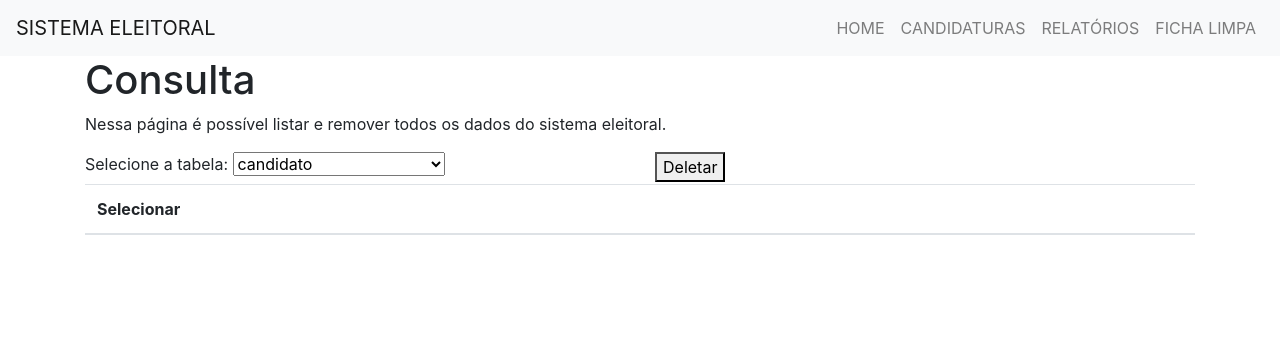
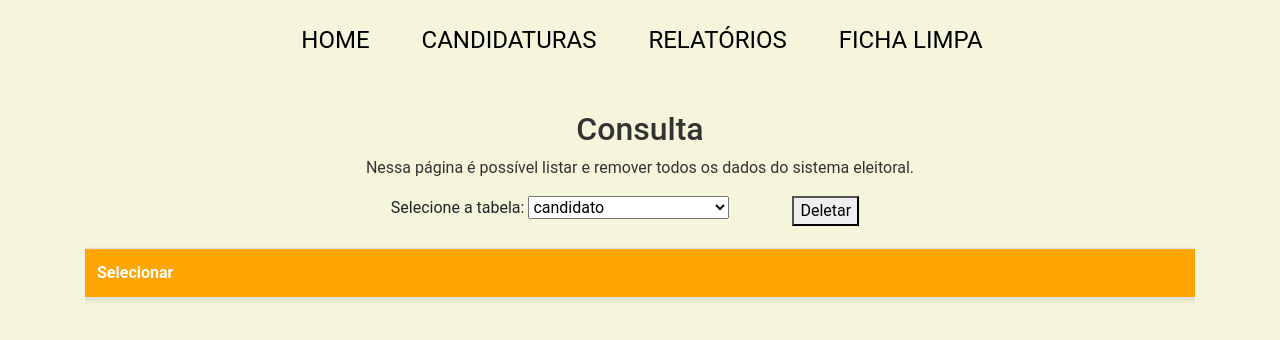
Before and after one commit to gmafrac/electoral-system-manager, a Flask app: page / in a window 1280 px wide. Shown: the top 340 px of the page. Run offline with Flask 3, Linux system fonts and the light colour scheme; data that the repository does not hold is empty; some libraries are stand-ins or nearby versions.

Commit message:
Updating the css and the candidaturas.html logic

```diff
--- a/app.py
+++ b/app.py
@@ -3,6 +3,47 @@ from flask import Flask, render_template, request, redirect, url_for, flash, ses
 from db.utils import *
 
 load_dotenv()
+
+dicionario_campos = {
+    "id_processo": "ID do Processo",
+    "dt_inicio": "Data de Início",
+    "dt_fim": "Data de Fim",
+    "ds_procedencia": "Procedência",
+    "st_processo": "Status do Processo",
+    "nr_cpf": "CPF",
+    "nm_pessoa": "Nome",
+    "ds_tipo": "Tipo",
+    "nr_partido": "Número do Partido",
+    "nm_partido": "Nome do Partido",
+    "ds_sigla": "Sigla",
+    "ds_programa": "Programa",
+    "ds_intencoes": "Intenções",
+    "an_eleicao": "Ano da Eleição",
+    "nm_pais": "País",
+    "sigla_pais": "Sigla do País",
+    "nm_estado": "Estado",
+    "sigla_estado": "Sigla do Estado",
+    "nm_cidade": "Cidade",
+    "id_cargo": "ID do Cargo",
+    "nm_cargo": "Nome do Cargo",
+    "ds_representacao": "Representação",
+    "id_candidatura": "ID da Candidatura",
+    "nr_cpf_candidato": "CPF do Candidato",
+    "nr_cpf_vice": "CPF do Vice",
+    "nr_pleito": "Número do Pleito",
+    "ds_status": "Status",
+    "id_equipe": "ID da Equipe",
+    "nm_equipe": "Nome da Equipe",
+    "nr_cnpj": "CNPJ",
+    "nm_empresa": "Nome da Empresa",
+    "nr_cnpj_doador": "CNPJ do Doador",
+    "dt_doacao": "Data da Doação",
+    "vl_doacao": "Valor da Doação",
+    "nr_cpf_doador": "CPF do Doador",
+    "id_candidatura": "ID da Candidatura"
+}
+
+dicionario_campos_inv = {v: k for k, v in dicionario_campos.items()}
 
 TABLES = {
     "processo_judicial": ["id_processo"],
@@ -25,93 +66,67 @@ TABLES = {
 }
 
 app = Flask(__name__)
+app.secret_key = 'DJAOIJODIAJ7818'
 
 db_initialization()
 
-@app.route("/", methods=["GET", "POST"])
-def index(selected_table = "candidato"):
-
-    if request.method == "POST":
-        selected_table = request.form.get("table")
-
+def execute_query(query, params=None):
     try:
         with get_connection() as conn:
             cur = conn.cursor()
-            cur.execute(f"SELECT * FROM {selected_table};")
+            cur.execute(query, params)
             data = cur.fetchall()
-            colnames = [desc[0] for desc in cur.description]
+            colnames = [dicionario_campos[desc[0]] for desc in cur.description]
+
             cur.close()
-        conn.close()
-        return render_template("index.html", data=data, colnames=colnames, tables=TABLES.keys(), selected_table=selected_table)
-
+        return data, colnames
     except Exception as e:
         print(f"Ocorreu um erro: {e}")
         flash("Ocorreu um erro ao acessar o banco de dados", "error")
-        return render_template("index.html", data=[], colnames=[], tables=TABLES.keys(), selected_table=selected_table)
-    finally:
-        if 'conn' in locals():
-            conn.close()
+        return [], []
 
+@app.route("/", methods=["GET", "POST"])
+def index(selected_table="candidato"):
+    if request.method == "POST":
+        selected_table = request.form.get("table")
+    data, colnames = execute_query(f"SELECT * FROM {selected_table};")
+    return render_template("index.html", data=data, colnames=colnames, tables=TABLES.keys(), selected_table=selected_table)
 
 @app.route("/delete", methods=["POST"])
 def delete():
     table = request.form.get("table")
     ids_to_delete = request.form.getlist("row_ids")
-
     if not ids_to_delete:
         return index(table)
-
     id_string = ', '.join(ids_to_delete)
-
-    try:
-        with get_connection() as conn:
-
-            cur = conn.cursor()
-            try:
-                cur.execute(f"DELETE FROM {table} WHERE ({TABLES[table][0]}) IN ({id_string});")
-            except (Exception, psycopg2.DatabaseError) as error:
-                print(f"DELETE FROM {table} WHERE {TABLES[table][0]} IN ({id_string})")
-            conn.commit()
-            cur.close()
-
-        return index(table)
-
-    except Exception as e:
-        print(f"Ocorreu um erro: {e}")
-        return index(table)
-    finally:
-        if 'conn' in locals():
-            conn.close()
+    execute_query(f"DELETE FROM {table} WHERE ({TABLES[table][0]}) IN ({id_string});")
+    return index(table)
 
 @app.route("/candidaturas")
-def candidaturas(order = "id_candidatura"):
-    try:
-        with get_connection() as conn:
-            cur = conn.cursor()
-            cur.execute(f"SELECT * FROM CANDIDATURA ORDER BY {order};")
-            data = cur.fetchall()
-            colnames = [desc[0] for desc in cur.description]
-            cur.close()
-        conn.close()
-        return render_template("candidaturas.html",data = data, colnames=colnames)
-    except Exception as e:
-        print(f"Ocorreu um erro: {e}")
-        flash("Ocorreu um erro ao acessar o banco de dados", "error")
-        return render_template("candidaturas.html",data = data, colnames=colnames)
+def candidaturas(order="id_candidatura"):
+    data, colnames = execute_query(f"""SELECT nm_pessoa, nr_cpf, nm_cargo, nr_pleito, ds_status  FROM CANDIDATURA AS A
+	LEFT JOIN INDIVIDUO ON nr_cpf_candidato = nr_cpf
+	LEFT JOIN CARGO AS B on A.id_cargo = B.id_cargo
+	ORDER BY {order} DESC;""")
+    return render_template("candidaturas.html", data=data, colnames=colnames)
 
 @app.route("/candidatura_order", methods=["POST"])
 def candidatura_order():
     order = request.form.get("column")
+    print(dicionario_campos_inv[order])
+    return candidaturas(dicionario_campos_inv[order])
 
-    return candidaturas(order)
+@app.route("/relatorios", methods=["GET", "POST"])
+def relatorios(public_office="all"):
+    if request.method == "POST":
+        public_office = request.form.get("table")
+    data, colnames = execute_query("SELECT * FROM CANDIDATURA;")
+    return render_template("relatorios.html", data=data, colnames=colnames, tables=TABLES.keys(), public_office=public_office)
 
-@app.route("/relatorios")
-def relatorios():
-    return render_template("relatorios.html")
-
-@app.route("/ficha-limpa")
+@app.route("/ficha_limpa", methods=["GET", "POST"])
 def ficha_limpa():
-    return render_template("ficha_limpa.html")
+    data, colnames = execute_query("SELECT * FROM CANDIDATURA;")
+    return render_template("ficha_limpa.html", data=data, colnames=colnames, tables=TABLES.keys())
 
 if __name__ == "__main__":
     app.run(debug=True)
--- a/db/utils.py
+++ b/db/utils.py
@@ -84,8 +84,8 @@ def db_initialization():
 
                 conn.commit()
 
-                cur.execute("SELECT update_election_results(2024);")
-                cur.execute("SELECT update_processo_status();")
+                # cur.execute("SELECT update_election_results(2024);")
+                # cur.execute("SELECT update_processo_status();")
 
                 conn.commit()
                 cur.close()
--- a/static/css/main.css
+++ /dev/null
@@ -1,4 +0,0 @@
-body {
-    margin: 0;
-    font-family: sans-serif;
-}
--- /dev/null
+++ b/static/css/styles.css
@@ -0,0 +1,110 @@
+body {
+    font-family: 'Roboto', sans-serif;
+    background-color: beige;
+    margin: 0;
+    padding: 0;
+}
+
+.navbar {
+    background-color: beige !important;
+    height: 80px;
+    display: flex;
+    justify-content: center; /* Centraliza o conteúdo horizontalmente */
+    align-items: center;
+}
+
+.center-div {
+    display: flex;
+    justify-content: center;
+    align-items: center;
+}
+
+.navbar-brand, .nav-link {
+    font-size: 1.5rem;
+    font-family: 'Roboto', sans-serif;
+    color: black !important;
+}
+
+.navbar-nav .nav-link {
+    margin-left: 20px;
+}
+
+.navbar-nav .nav-link:hover {
+    background-color: orange;
+    border-radius: 5px;
+    color: white !important;
+}
+
+.container {
+    margin-top: 30px;
+}
+
+h1, h2, h3, h4, h5, h6 {
+    color: #000000;
+}
+
+.card {
+    margin-bottom: 20px;
+    border: none;
+    border-radius: 10px;
+    box-shadow: 0 4px 8px rgba(0, 0, 0, 0.1);
+}
+
+.card-header {
+    background-color: #007bff;
+    color: white;
+    border-top-left-radius: 10px;
+    border-top-right-radius: 10px;
+}
+
+.card-body {
+    background-color: #fff;
+}
+
+.footer {
+    background-color: #007bff;
+    color: #fff;
+    padding: 10px 0;
+    text-align: center;
+    position: absolute;
+    bottom: 0;
+    width: 100%;
+}
+
+h2, p {
+    color: #333;
+    text-align: center;
+    margin-top: 5px;
+}
+
+table {
+    width: 80%;
+    margin: 20px auto;
+    border-collapse: collapse;
+    box-shadow: 0 2px 5px rgba(0, 0, 0, 0.1);
+}
+
+th, td {
+    padding: 12px;
+    text-align: left;
+    border-bottom: 1px solid #ddd;
+}
+
+th {
+    background-color: orange;
+    color: white;
+    cursor: pointer;
+}
+
+tr:nth-child(even) {
+    background-color: #d1d0d0;
+}
+
+tr:hover {
+    background-color: #ddd;
+}
+
+a.column-link {
+    color: white;
+    text-decoration: none;
+}
--- a/templates/base.html
+++ b/templates/base.html
@@ -3,36 +3,28 @@
 <head>
     <meta charset="UTF-8">
     <meta name="viewport" content="width=device-width, initial-scale=1.0">
-    <title>{% block title %}SISTEMA ELEITORAL{% endblock %}</title>
+    <title>{% block title %}Sistema Eleitoral{% endblock %}</title>
     <link rel="stylesheet" href="https://stackpath.bootstrapcdn.com/bootstrap/4.5.2/css/bootstrap.min.css">
-    <style>
-        .navbar-nav {
-            margin-left: auto;
-        }
-        .navbar-brand {
-            margin-right: auto;
-        }
-    </style>
+    <link rel="stylesheet" href="{{ url_for('static', filename='css/styles.css') }}">
 </head>
 <body>
     <nav class="navbar navbar-expand-lg navbar-light bg-light">
-        <a class="navbar-brand" href="/">SISTEMA ELEITORAL</a>
         <button class="navbar-toggler" type="button" data-toggle="collapse" data-target="#navbarNav" aria-controls="navbarNav" aria-expanded="false" aria-label="Toggle navigation">
             <span class="navbar-toggler-icon"></span>
         </button>
         <div class="collapse navbar-collapse" id="navbarNav">
-            <ul class="navbar-nav">
+            <ul class="navbar-nav mx-auto">
                 <li class="nav-item">
-                    <a class="nav-link" href="/">HOME</a>
+                    <a class="nav-link mr-3" href="/">HOME</a>
                 </li>
                 <li class="nav-item">
-                    <a class="nav-link" href="/candidaturas">CANDIDATURAS</a>
+                    <a class="nav-link mr-3" href="/candidaturas">CANDIDATURAS</a>
                 </li>
                 <li class="nav-item">
-                    <a class="nav-link" href="/relatorios">RELATÓRIOS</a>
+                    <a class="nav-link mr-3" href="/relatorios">RELATÓRIOS</a>
                 </li>
                 <li class="nav-item">
-                    <a class="nav-link" href="/ficha-limpa">FICHA LIMPA</a>
+                    <a class="nav-link mr-3" href="/ficha_limpa">FICHA LIMPA</a>
                 </li>
             </ul>
         </div>
--- a/templates/index.html
+++ b/templates/index.html
@@ -3,10 +3,11 @@
 {% block title %}Home - Sistema Eleitoral{% endblock %}
 
 {% block content %}
-<h1>Consulta</h1>
+<h2>Consulta</h2>
 <p> Nessa página é possível listar e remover todos os dados do sistema eleitoral.</p>
+<div class="center-div">
     <div class="row">
-    <div class="col">
+        <div class="row mr-5">
             <form method="POST">
                 <label for="table">Selecione a tabela:</label>
                 <select name="table" id="table" onchange="changeTable()">
@@ -18,6 +19,7 @@
         </div>
         <div class="col">
             <button type="button" onclick="confirmDeletion()">Deletar</button>
+        </div>
     </div>
 </div>
 
```
Also changed, not shown: templates/candidaturas.html (+2 -18 lines), templates/ficha_limpa.html (+30 -6 lines), templates/relatorios.html (+29 -8 lines). Lines whose indentation alone changed are shown as unchanged.
